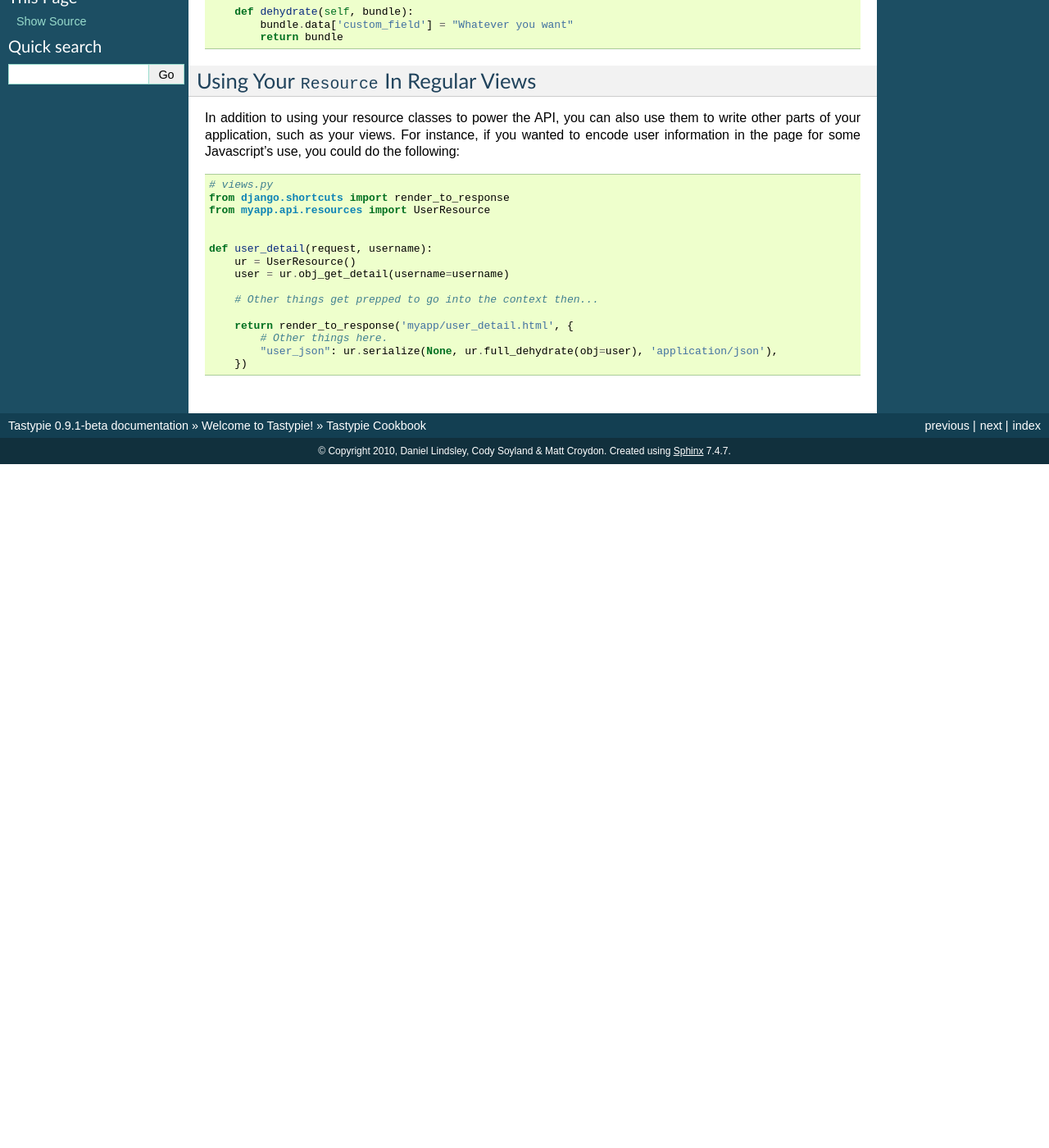
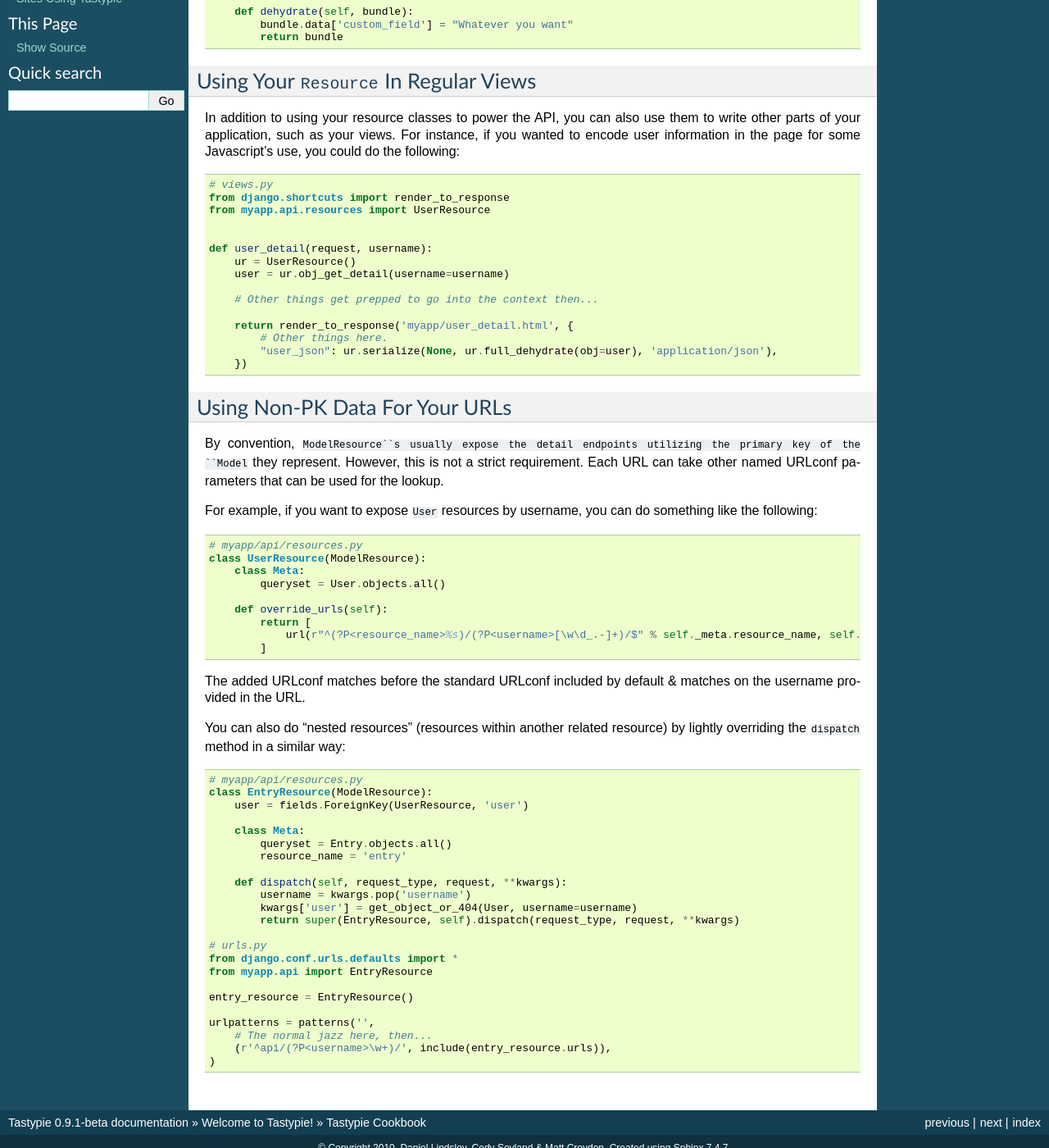
Before and after one commit to django-tastypie/django-tastypie, a Sphinx documentation site: the page built from docs/cookbook.rst, in a window 1280 px wide and 1400 px high, scrolled down 270 px. Shown: the whole window at 82% size. Built offline with Sphinx 7.4.7, drawn with Linux system fonts in a browser that asks for light colours; pages that are not in the unit, such as notebooks, are missing from menus; before the commit the page ends 900 px from its top, so only the background shows below that; some of the changed text lies outside the part shown.

Commit message:
Added more cookbook docs about customizing URLs.

```diff
--- a/docs/cookbook.rst
+++ b/docs/cookbook.rst
@@ -45,3 +45,55 @@
             # Other things here.
             "user_json": ur.serialize(None, ur.full_dehydrate(obj=user), 'application/json'),
         })
+
+
+Using Non-PK Data For Your URLs
+-------------------------------
+
+By convention, ``ModelResource``s usually expose the detail endpoints utilizing
+the primary key of the ``Model`` they represent. However, this is not a strict
+requirement. Each URL can take other named URLconf parameters that can be used
+for the lookup.
+
+For example, if you want to expose ``User`` resources by username, you can do
+something like the following::
+
+    # myapp/api/resources.py
+    class UserResource(ModelResource):
+        class Meta:
+            queryset = User.objects.all()
+
+        def override_urls(self):
+            return [
+                url(r"^(?P<resource_name>%s)/(?P<username>[\w\d_.-]+)/$" % self._meta.resource_name, self.wrap_view('dispatch_detail'), name="api_dispatch_detail"),
+            ]
+
+The added URLconf matches before the standard URLconf included by default &
+matches on the username provided in the URL.
+
+You can also do "nested resources" (resources within another related resource)
+by lightly overriding the ``dispatch`` method in a similar way::
+
+    # myapp/api/resources.py
+    class EntryResource(ModelResource):
+        user = fields.ForeignKey(UserResource, 'user')
+
+        class Meta:
+            queryset = Entry.objects.all()
+            resource_name = 'entry'
+
+        def dispatch(self, request_type, request, **kwargs):
+            username = kwargs.pop('username')
+            kwargs['user'] = get_object_or_404(User, username=username)
+            return super(EntryResource, self).dispatch(request_type, request, **kwargs)
+
+    # urls.py
+    from django.conf.urls.defaults import *
+    from myapp.api import EntryResource
+
+    entry_resource = EntryResource()
+
+    urlpatterns = patterns('',
+        # The normal jazz here, then...
+        (r'^api/(?P<username>\w+)/', include(entry_resource.urls)),
+    )
```
